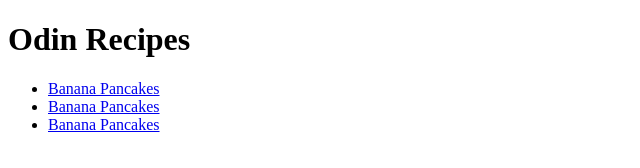
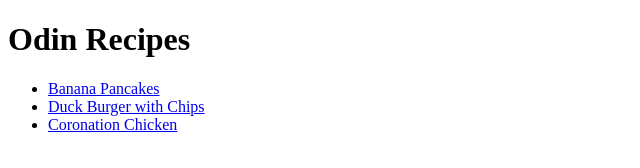
Before and after one commit to Sen-Nyin/odin-recipes, a plain HTML site: page index.html in a window 1280 px wide. Shown: the whole page, without its empty margins (0-640 px from the left). Drawn offline with Linux system fonts and the light colour scheme.

Commit message:
Corrected anchor descriptions

```diff
--- a/index.html
+++ b/index.html
@@ -14,8 +14,8 @@
         <nav>
             <ul>
                 <li><a href="recipes/bananapancakes.html">Banana Pancakes</a></li>
-                <li><a href="recipes/duckburgerchips.html">Banana Pancakes</a></li>
-                <li><a href="recipes/coronationchicken.html">Banana Pancakes</a></li>
+                <li><a href="recipes/duckburgerchips.html">Duck Burger with Chips</a></li>
+                <li><a href="recipes/coronationchicken.html">Coronation Chicken</a></li>
             </ul>
         </nav>
     </header>
```
